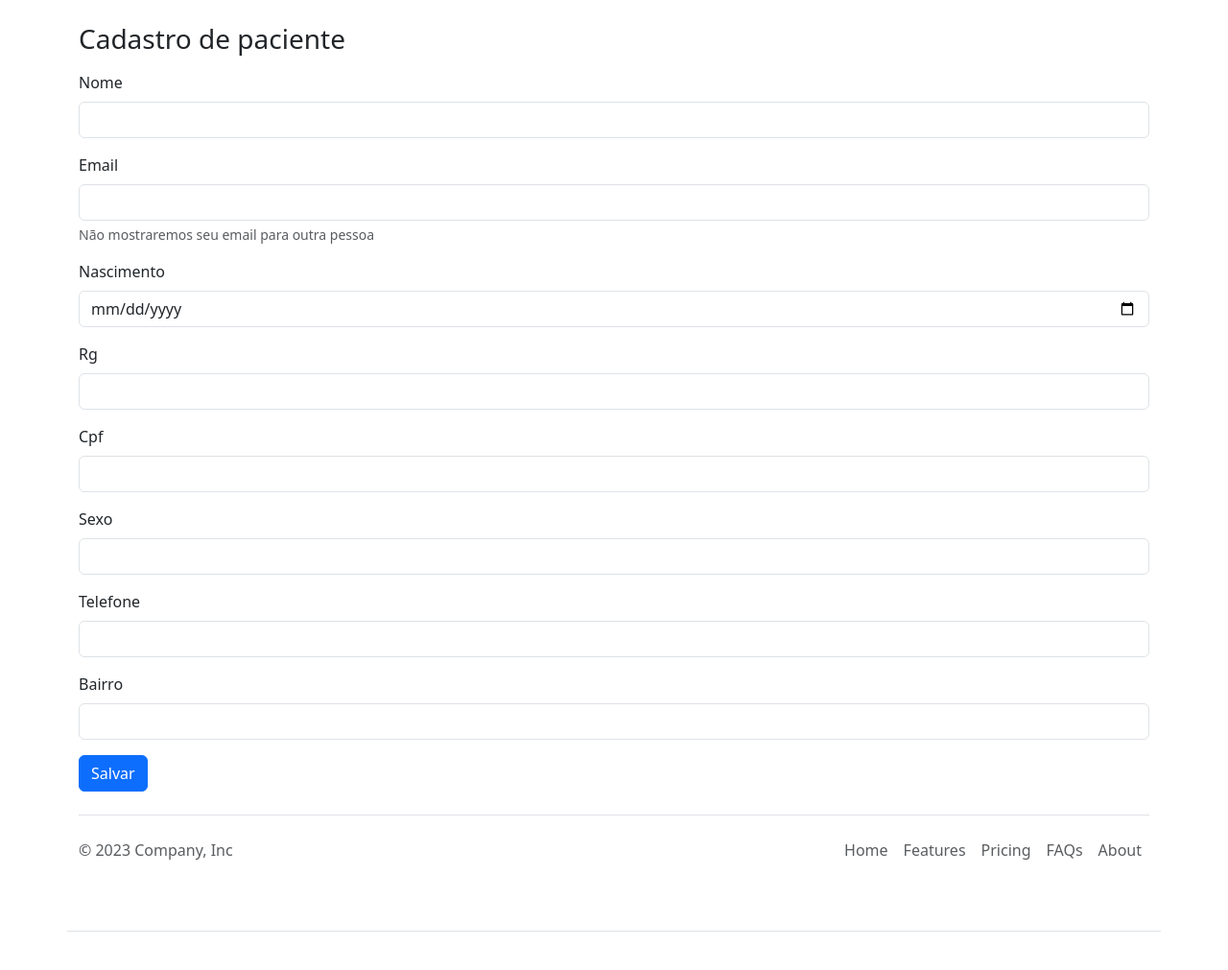
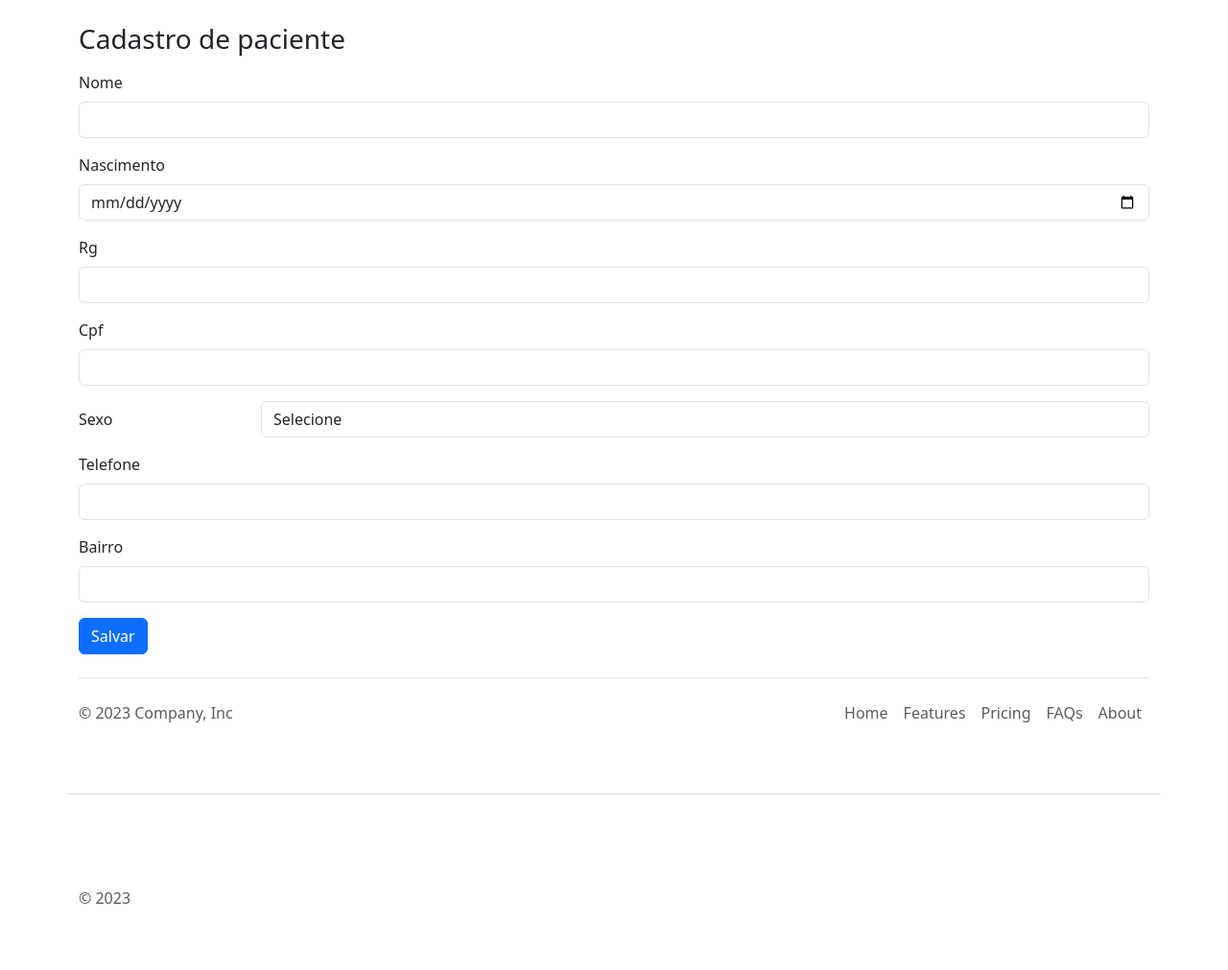
Before and after one commit to mariaclarasousaa/rmhospital, a PHP site: page /index.php?page=pacienteControle in a window 1280 px wide. Shown: the part 56-1067 px from the top of the page at 96% size. After the commit the page ends 998 px from the top, so only its background shows below. Run offline with PHP 8.4, Linux system fonts and the light colour scheme.

Commit message:
iplementar select

```diff
--- a/controle/pacienteControle.php
+++ b/controle/pacienteControle.php
@@ -47,4 +47,12 @@ if ($acao == NULL) {
 
    $paciente = $pacienteDao->get($cpf);
     include 'pages/pacienteForm.php';
+
+}else if($acao == "buscar"){
+
+    $filtro = $_POST['filtro'];
+    $pacientes = $pacienteDao->buscar($filtro);
+
+    include 'pages/listarPaciente.php';
+
 }
--- a/modelo/dao/pacienteDao.php
+++ b/modelo/dao/pacienteDao.php
@@ -108,4 +108,21 @@ class PacienteDao
 
         return $pacientes[0];
     }
+    public function buscar($filtro){
+        $host = "localhost";
+        $usuario = "root";
+        $senha = "aluno";
+        $bd = "mydb";
+
+        $filtro = "%".$filtro."%";
+
+        $conexao = new PDO("mysql:host=$host;dbname=$bd", $usuario, $senha);
+
+        $query = $conexao->prepare('SELECT cpf, nome, nascimento, telefone, bairro, rg, sexo FROM paciente WHERE nome like :filtro');
+        $query->bindParam(':filtro',$filtro);
+        $query->execute();
+        $pacientes = $query->fetchAll(PDO::FETCH_CLASS);
+
+        return $pacientes;
+    }
 }
--- a/modelo/dominio/Paciente.php
+++ b/modelo/dominio/Paciente.php
@@ -57,4 +57,5 @@ class Paciente{
     public function getbairro(){
         return $this->bairro;
     }
+
 }
--- a/pages/listarPaciente.php
+++ b/pages/listarPaciente.php
@@ -6,9 +6,9 @@
         <a class="btn btn-info" href="?page=pacienteControle"> <i class="bi bi-file"></i><br /> Novo</a>
     </div>
     <div class="col-7">
-        <form class="d-flex" role="search">
-            <input class="form-control me-2" type="search" placeholder="Pesquise pelo nome do aluno" aria-label="Search">
-            <button class="btn btn-info" type="submit"><i class="bi bi-search"></i> Buscar</button>
+    <form class="d-flex" role="search" method="post" action="?page=pacienteControle">
+            <input class="form-control me-2" type="search" placeholder="Pesquise pelo nome do paciente" aria-label="Search" name="filtro">
+            <button value="buscar" name="acao" class="btn btn-info" type="submit"><i class="bi bi-search"></i> Buscar</button>
         </form>
     </div>
 </div>
--- a/pages/pacienteForm.php
+++ b/pages/pacienteForm.php
@@ -11,7 +11,6 @@
        $rg = $paciente->rg;
        $cpf = $paciente->cpf;
        $telefone = $paciente->telefone;
-       $email = $paciente->email;
 
        $acao = "alterar";
     }else{
@@ -22,7 +21,6 @@
         $rg='';
         $cpf='';
         $telefone='';
-        $email='';
         $acao = "salvar";
     }
     ?>
@@ -30,11 +28,6 @@
   <div class="mb-3">
     <label for="exampleInputEmail1" class="form-label">Nome</label>
     <input type="text" class="form-control" id="exampleInputEmail1" name="nome" value="<?php echo $nome; ?>">
-  </div>
-  <div class="mb-3">
-    <label for="exampleInputEmail1" class="form-label">Email</label>
-    <input type="email" class="form-control" id="exampleInputEmail1" value="<?php echo $email; ?>">
-    <div id="emailHelp" class="form-text">Não mostraremos seu email para outra pessoa</div>
   </div>
   <div class="mb-3">
     <label for="exampleInputEmail1" class="form-label">Nascimento</label>
@@ -48,10 +41,17 @@
     <label for="exampleInputEmail1" class="form-label">Cpf</label>
     <input type="text" class="form-control" id="exampleInputEmail1" name="cpf"value="<?php echo $cpf; ?>">
   </div>
-  <div class="mb-3">
-    <label for="exampleInputEmail1" class="form-label">Sexo</label>
-    <input type="text" class="form-control" id="exampleInputEmail1" name="sexo"value="<?php echo $sexo; ?>">
-  </div>
+  <div class="row mb-3">
+        <label for="sexo" class="col-sm-2 col-form-label">Sexo</label>
+        <div class="col-sm-10">
+            <select class="form-control" name="sexo">
+                <option value="">Selecione</option>
+                <option value="f">Feminino</option>
+                <option value="m">Masculino</option>
+                <option value="m">Prefiro não informar</option>
+            </select>
+        </div>
+    </div>
   <div class="mb-3">
     <label for="exampleInputEmail1" class="form-label">Telefone</label>
     <input type="text" class="form-control" id="exampleInputEmail1" name="telefone"value="<?php echo $telefone; ?>">
```
